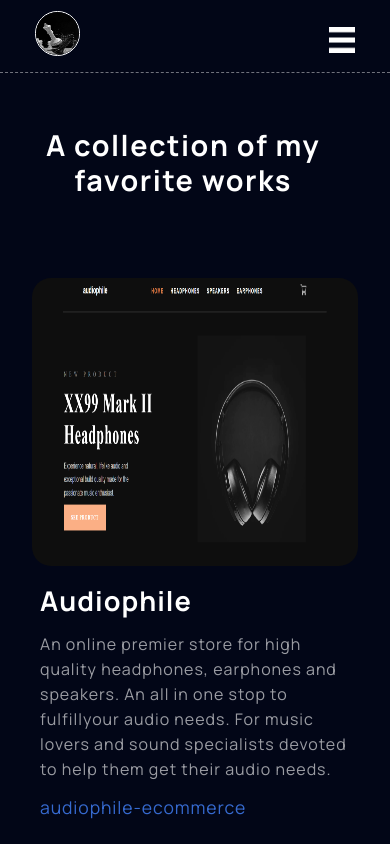
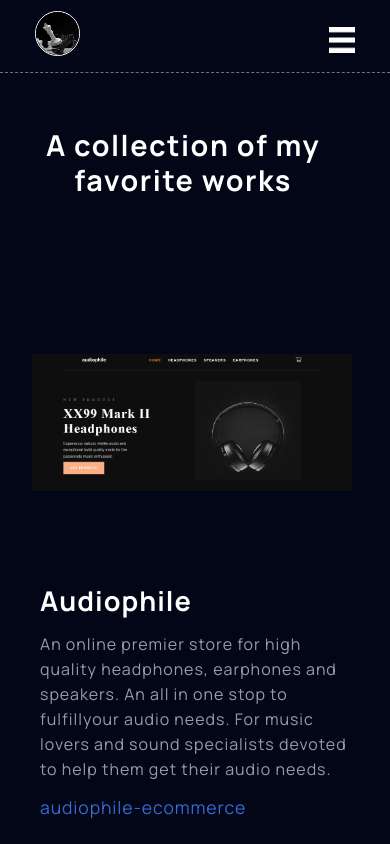
Before and after one commit to Mplusabiodun/abiodun-portfolio-v, a Vue app: page /projects in a window 390 px wide. Shown: the top 844 px of the page. Built offline with nearby package versions, Linux system fonts and the light colour scheme.

Commit message:
styling and adjusting routes

```diff
--- a/src/App.vue
+++ b/src/App.vue
@@ -106,7 +106,7 @@ export default {
   top: 0;
   right: 0;
   left: 0;
-  z-index: 50;
+  z-index: 1000;
 }
 .container_footer {
   background: rgb(2, 7, 25);
--- a/src/components/Main/MoreProjects.vue
+++ b/src/components/Main/MoreProjects.vue
@@ -216,14 +216,12 @@ li {
 .pics_cont {
   overflow: hidden;
   width: 100%;
-  /* width: 50rem; */
   height: 25rem;
   border-radius: 1.2rem;
   margin-bottom: 1rem;
 }
 #project_pics {
   width: 100%;
-  /* width: 50rem; */
   height: 25rem;
 }
 .project_name {
@@ -266,11 +264,14 @@ li {
     margin: 5rem 0 0 -1rem;
   }
   .pics_cont {
+    width: 20rem;
     height: 18rem;
   }
   #project_pics {
-    width: 100%;
+    /* width: 100%; */
+    width: 20rem;
     height: 18rem;
+    object-fit: contain;
   }
   .project_name {
     font-size: 1.7rem;
```
Also changed, not shown: src/components/Main/HomePage.vue (+0 -8 lines).
